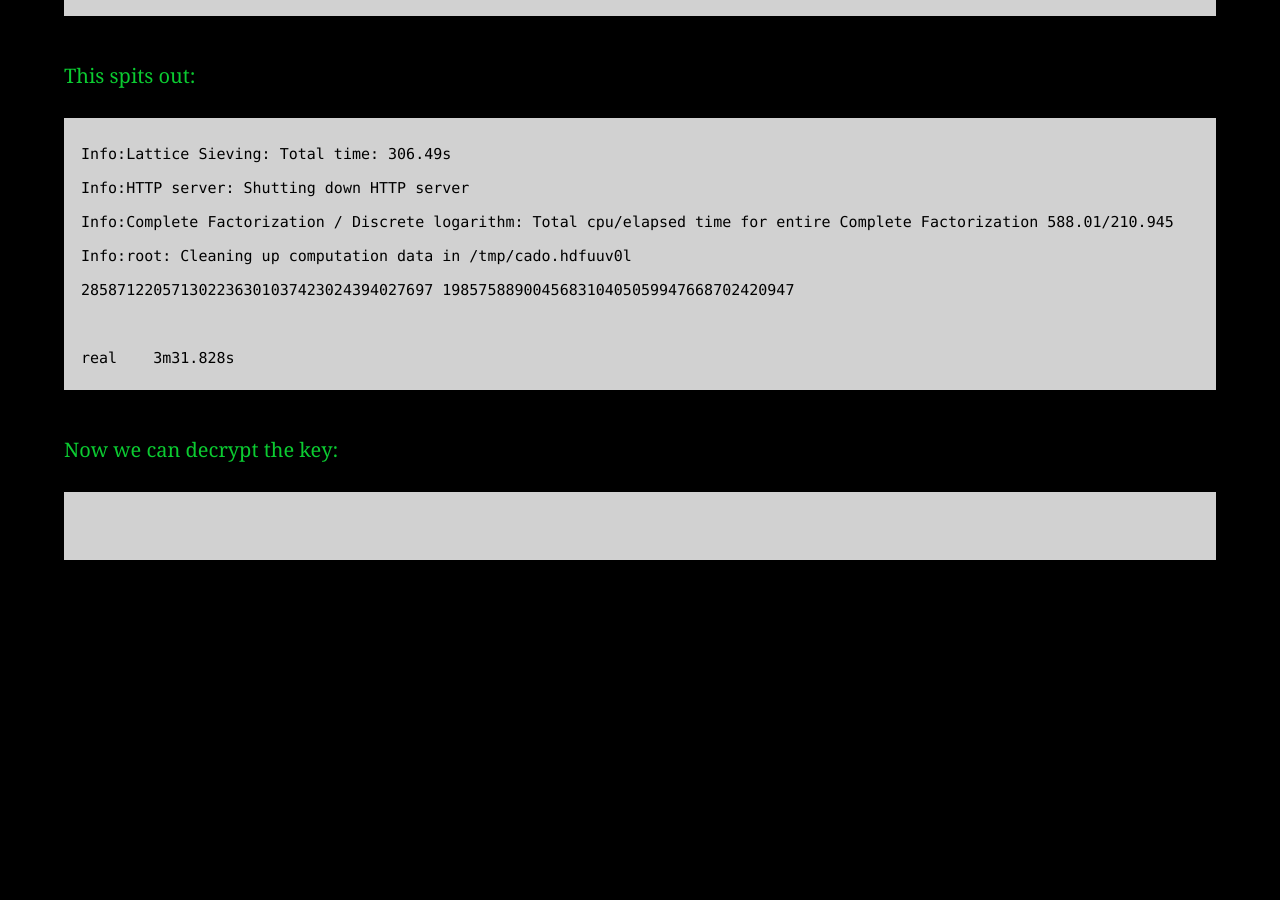
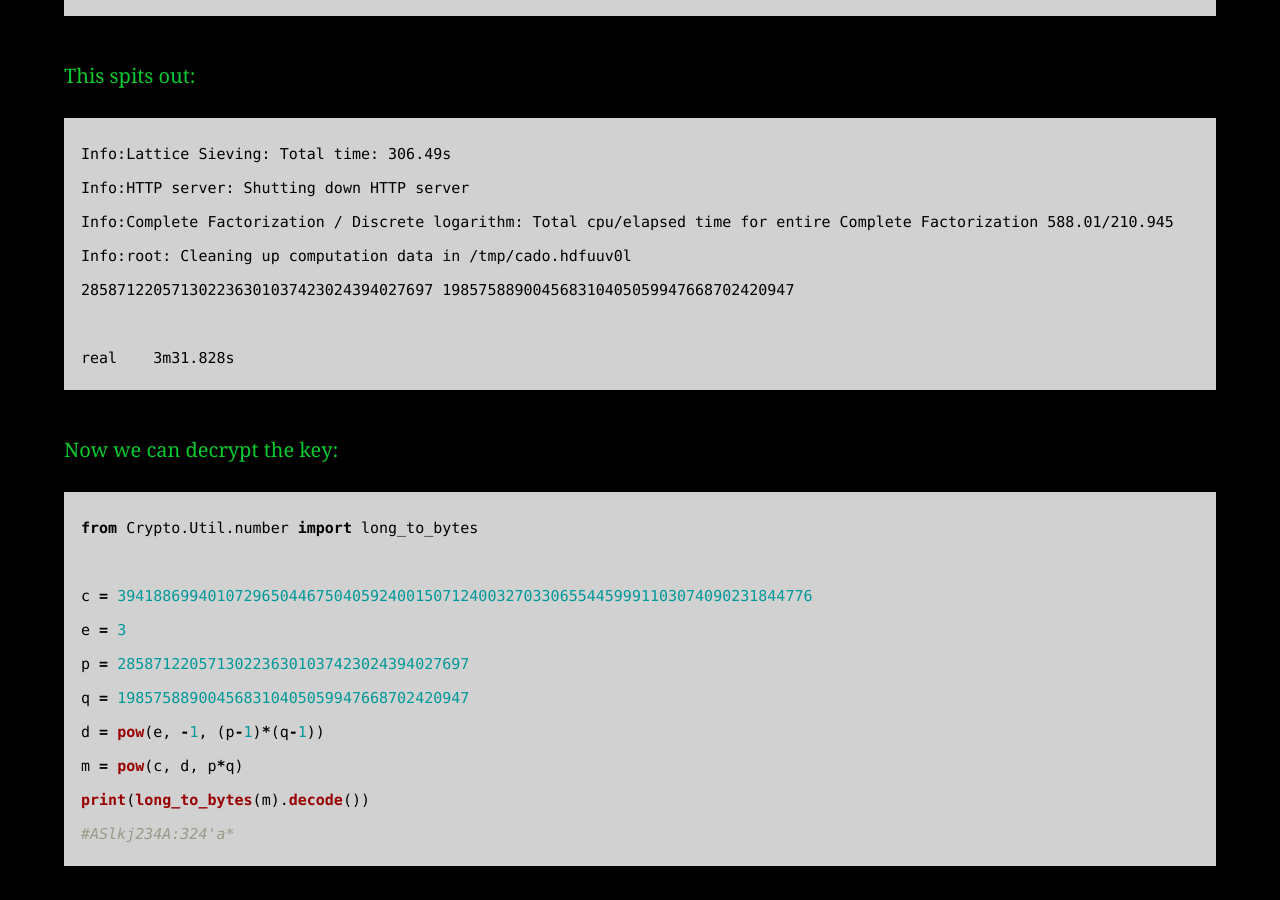
Before and after one commit to AC01010/Connor-McCartney.github.io, a Jekyll site: the page built from _posts/2012-12-18-btsCTF-2022.md, in a window 1280 px wide and 900 px high, scrolled down 970 px. Built offline with Jekyll 4.4.1, drawn with Linux system fonts in a browser that asks for light colours; before the commit the page ends 1564 px from its top, so only the background shows below that.

Commit message:
Update 2012-12-18-btsCTF-2022.md

````diff
--- a/_posts/2012-12-18-btsCTF-2022.md
+++ b/_posts/2012-12-18-btsCTF-2022.md
@@ -48,5 +48,14 @@ real    3m31.828s
 Now we can decrypt the key:
 
 ```python
+from Crypto.Util.number import long_to_bytes
 
+c = 39418869940107296504467504059240015071240032703306554459991103074090231844776
+e = 3
+p = 285871220571302236301037423024394027697
+q = 198575889004568310405059947668702420947
+d = pow(e, -1, (p-1)*(q-1))
+m = pow(c, d, p*q)
+print(long_to_bytes(m).decode())
+#ASlkj234A:324'a*
 ```
````
